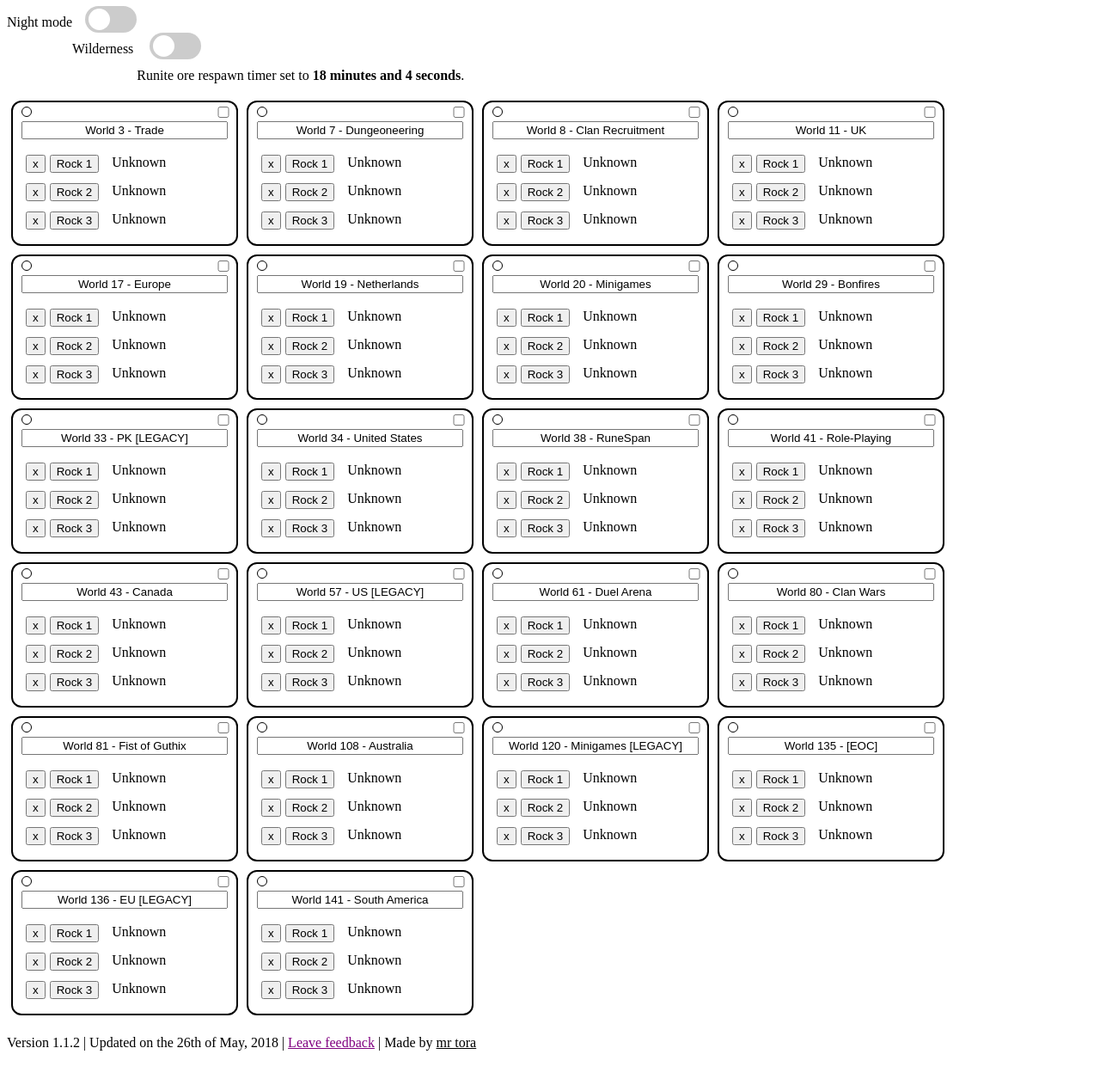
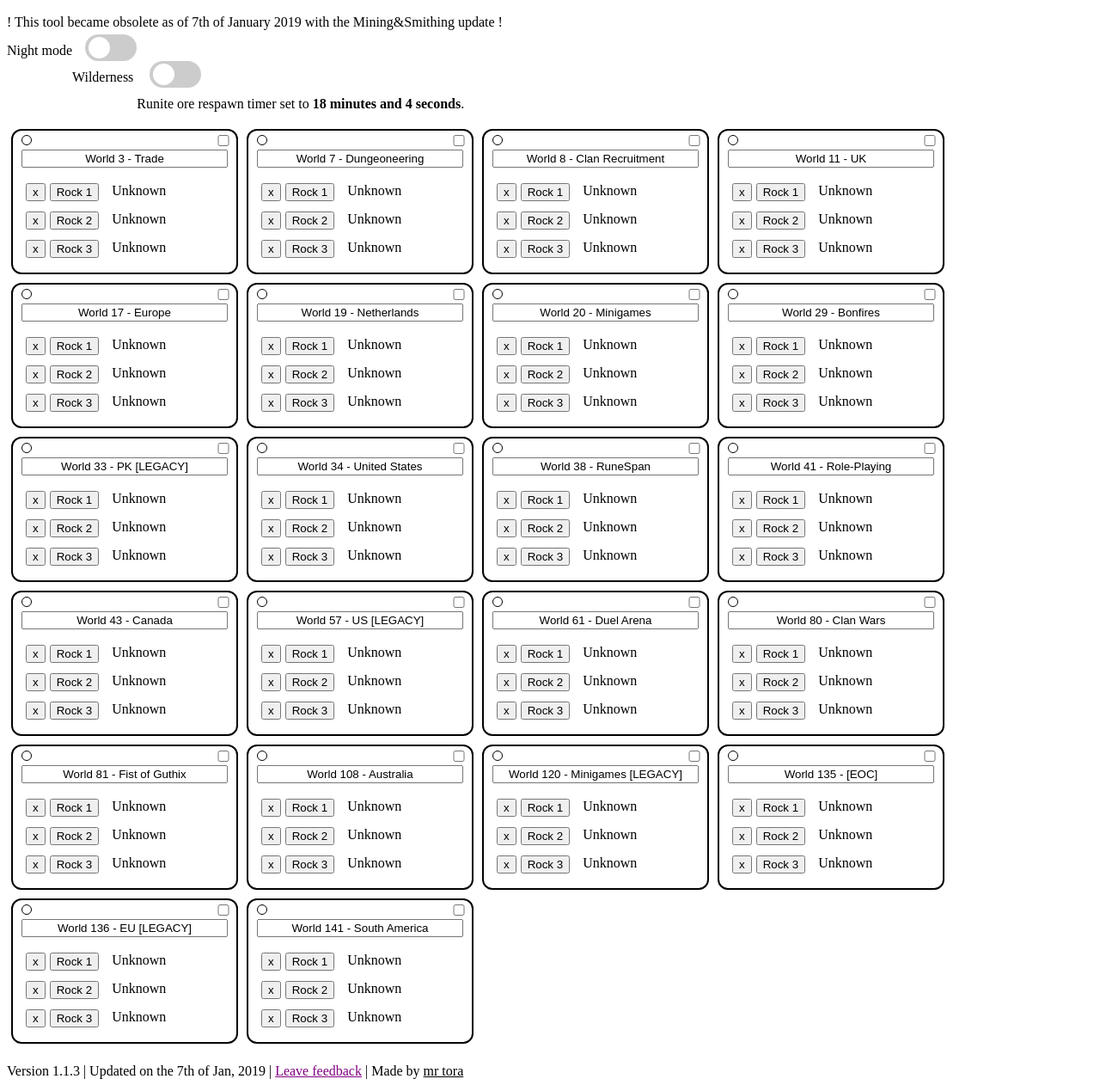
Before and after one commit to Prenemos/runiteTimer, a plain HTML site: page index.html in a window 1280 px wide. Shown: the part 38-1300 px from the top of the page at 86% size. Before the commit the page ends 1272 px from the top, so only its background shows below. Drawn offline with Linux system fonts and the light colour scheme.

Commit message:
Update index.html
Tool became obsolete because of mining&smithing update.

```diff
--- a/index.html
+++ b/index.html
@@ -2813,6 +2813,7 @@
   <body>
   <div id="header">
     <h2 class="night">F2P RuneScape Runite Ore Respawn Timer -tool</h2>
+    <p>! This tool became obsolete as of 7th of January 2019 with the Mining&Smithing update !</p>
     <p class="night" style="float: left">Night mode</p>
     <label class="switch">
       <input type="checkbox" id="nightModeInput" onclick="nightFunction()">
@@ -3207,7 +3208,7 @@
 
    <div id="footer">
      <br>
-     <p class="night" style="float:left">Version 1.1.2 | Updated on the 26th of May, 2018 | <a target="_blank" href="https://www.reddit.com/r/freeplayers/comments/8j008g/question_runite_ore_respawn_timer_tool/">Leave feedback</a> | Made by <u>mr  tora</u></p>
+     <p class="night" style="float:left">Version 1.1.3 | Updated on the 7th of Jan, 2019 | <a target="_blank" href="https://www.reddit.com/r/freeplayers/comments/8j008g/question_runite_ore_respawn_timer_tool/">Leave feedback</a> | Made by <u>mr  tora</u></p>
    </div>
 
   </body>
```
